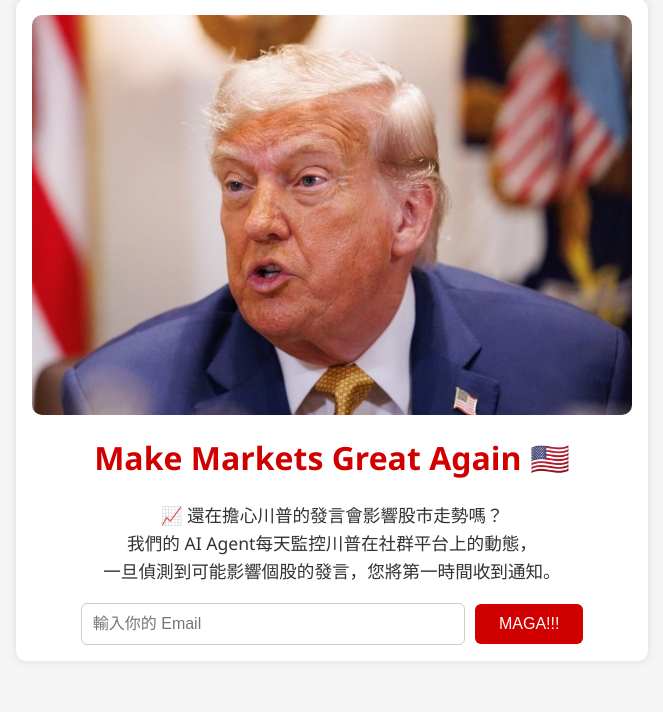
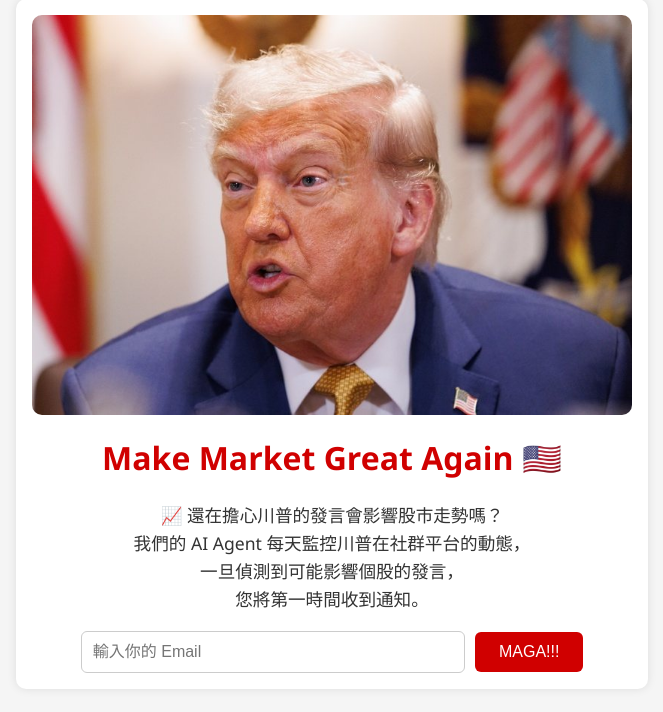
Before and after one commit to windysavage/Make-Market-Great-Again, a FastAPI app: page / in a window 1280 px wide. Shown: the part 33-745 px from the top of the page, without its empty margins (308-971 px from the left). Run offline with FastAPI, Linux system fonts and the light colour scheme; parts of the project's set-up code (start-up, migrations or seed data) failed here and were passed over.

Commit message:
FE (src/templates): add rwd #9

```diff
--- a/src/templates/index.html
+++ b/src/templates/index.html
@@ -1,7 +1,8 @@
 <!DOCTYPE html>
 <html lang="en">
 <head>
-    <meta charset="UTF-8">
+    <meta charset="UTF-8" />
+    <meta name="viewport" content="width=device-width, initial-scale=1.0" />
     <title>Make Markets Great Again</title>
     <link rel="stylesheet" href="/static/style.css" />
 </head>
@@ -9,12 +10,13 @@
     <div class="container">
         <img src="/static/trump-meme.jpg" alt="Trump Meme" class="hero-image" />
 
-        <h1>Make Markets Great Again 🇺🇸</h1>
+        <h1>Make Market Great Again 🇺🇸</h1>
 
         <p class="description">
             📈 還在擔心川普的發言會影響股市走勢嗎？<br>
-            我們的 AI Agent每天監控川普在社群平台上的動態，<br>
-            一旦偵測到可能影響個股的發言，您將第一時間收到通知。
+            我們的 AI Agent 每天監控川普在社群平台的動態，<br>
+            一旦偵測到可能影響個股的發言，<br>
+            您將第一時間收到通知。
         </p>
 
         <form action="/subscribe" method="post" class="email-form">
--- a/src/templates/subscribed.html
+++ b/src/templates/subscribed.html
@@ -2,6 +2,7 @@
 <html lang="en">
 <head>
   <meta charset="UTF-8" />
+  <meta name="viewport" content="width=device-width, initial-scale=1.0" />
   <title>已訂閱 | Make Markets Great Again</title>
   <link rel="stylesheet" href="/static/style.css" />
 </head>
--- a/src/templates/success.html
+++ b/src/templates/success.html
@@ -2,6 +2,7 @@
 <html lang="en">
 <head>
   <meta charset="UTF-8" />
+  <meta name="viewport" content="width=device-width, initial-scale=1.0" />
   <title>訂閱成功 | Make Markets Great Again</title>
   <link rel="stylesheet" href="/static/style.css" />
 </head>
```
